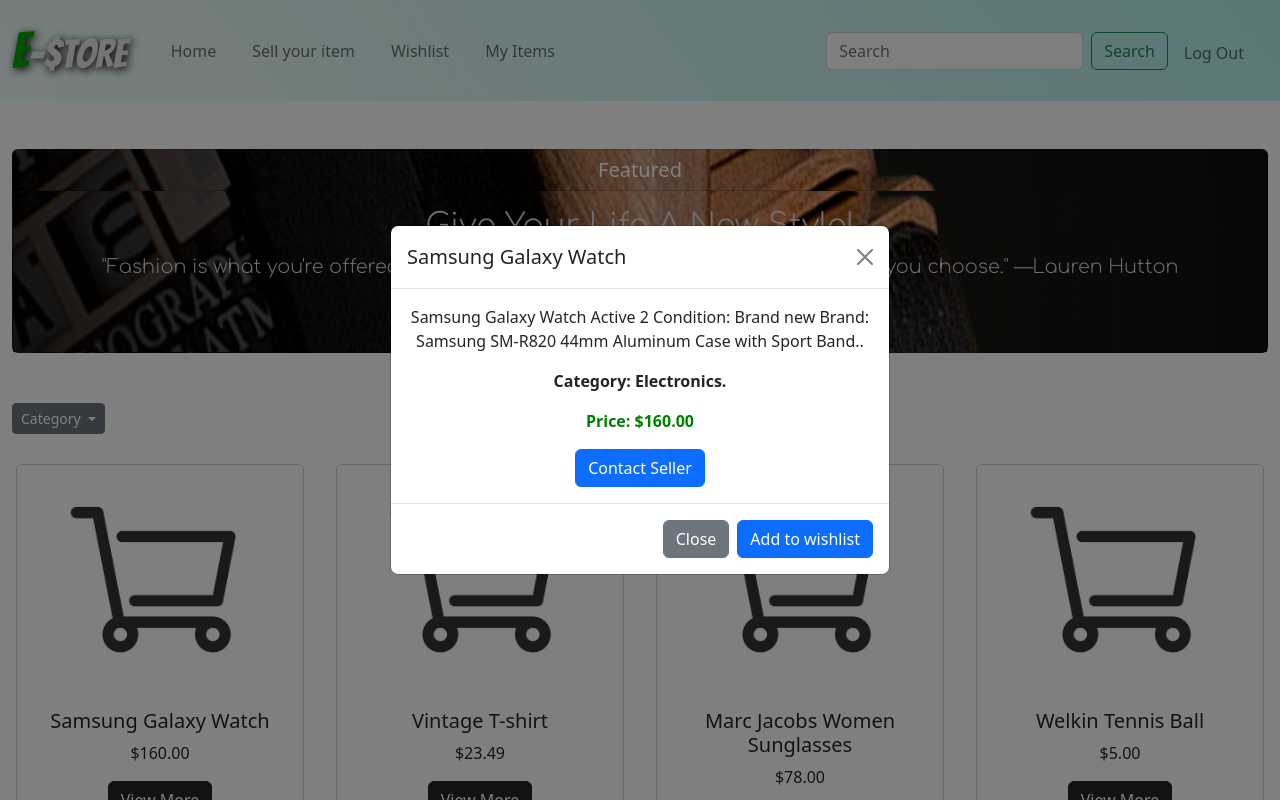
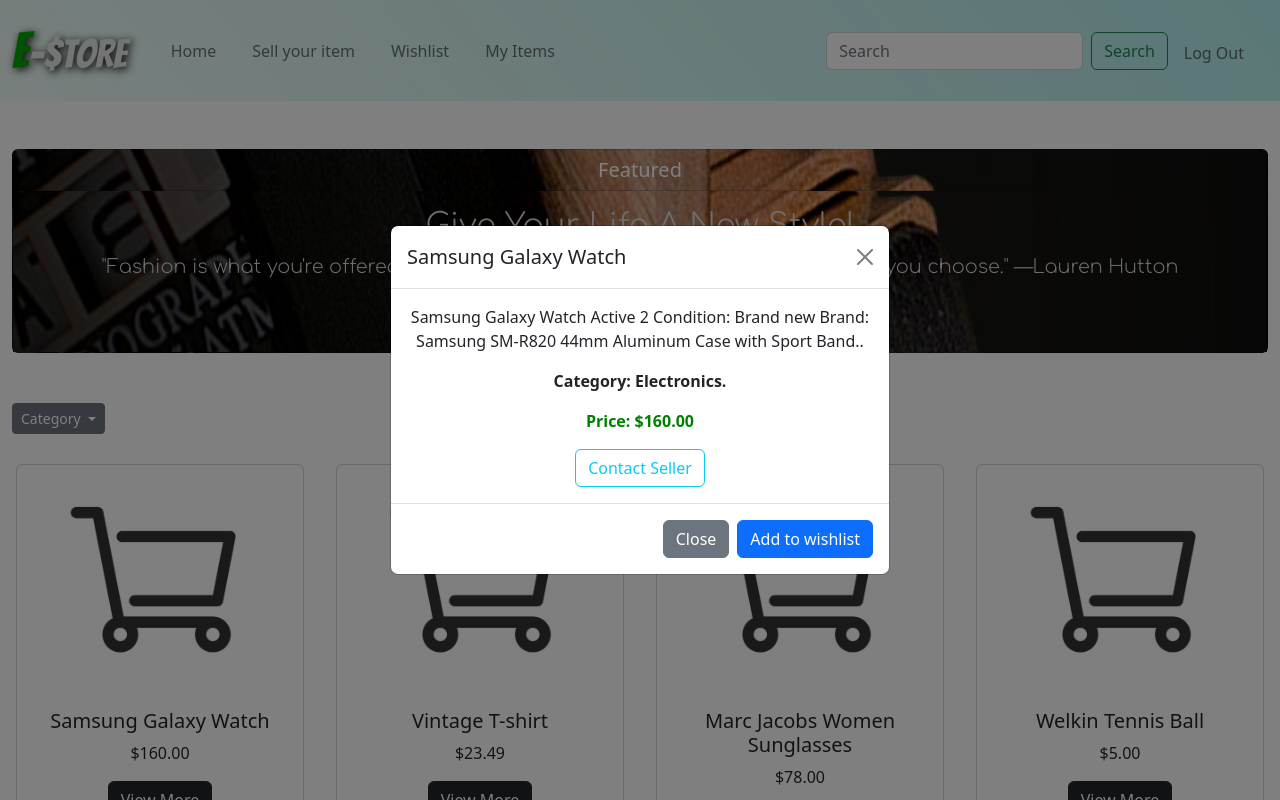
Before and after one commit to Aaqilirshad/project, a Flask app: page / in a window 1280 px wide, after a click on "View More". Run offline with Flask 2, Linux system fonts and the light colour scheme; a user stored in the database is signed in; some libraries are stand-ins or nearby versions.

Commit message:
added styles,finalized project

```diff
--- a/templates/index.html
+++ b/templates/index.html
@@ -91,7 +91,7 @@ Home
                             <p>{{row.description}}.</p>
                             <p style="font-weight: bold;">Category: {{row.catergory}}.</p>
                             <p style="font-weight: bold; color:green">Price: {{row.price | usd}}</p>
-                            <button class="btn btn-primary" data-bs-target="#c{{row.id}}" data-bs-toggle="modal">Contact Seller</button>
+                            <button class="btn btn-outline-info" data-bs-target="#c{{row.id}}" data-bs-toggle="modal">Contact Seller</button>
                           </div>
                           <div class="modal-footer">
                             <button type="button" class="btn btn-secondary" data-bs-dismiss="modal">Close</button>
@@ -135,8 +135,8 @@ Home
                             </div>
                             <input type="hidden" value="{{row.id}}" name="id">
 
-                            <div class="col-12">
-                              <button type="submit" class="btn btn-primary">Send</button>
+                            <div class="col-12" style="margin-top:5px ;">
+                              <button type="submit" class="btn btn-success">Send</button>
                             </div>
                           </form>
 
--- a/templates/products.html
+++ b/templates/products.html
@@ -22,7 +22,7 @@
                       <div class="modal-body">
                         <p>{{row.description}}.</p>
                         <p>Price: {{row.price | usd}}</p>
-                        <button class="btn btn-primary" data-bs-target="#c{{row.id}}" data-bs-toggle="modal">Contact Seller</button>
+                        <button class="btn btn-outline-info" data-bs-target="#c{{row.id}}" data-bs-toggle="modal">Contact Seller</button>
                       </div>
                       <div class="modal-footer">
                         <button type="button" class="btn btn-secondary" data-bs-dismiss="modal">Close</button>
@@ -64,8 +64,8 @@
                                 </div>
                                 <input type="hidden" value="{{row.id}}" name="id">
 
-                                <div class="col-12">
-                                  <button type="submit" class="btn btn-primary">Send</button>
+                                <div class="col-12" style="margin-top:5px ;">
+                                  <button type="submit" class="btn btn-success">Send</button>
                                 </div>
                               </form>
 
--- a/templates/wishlist.html
+++ b/templates/wishlist.html
@@ -38,7 +38,7 @@
                                         <div class="modal-body">
                                         <p>{{row.description}}.</p>
                                         <p>Price: {{row.price | usd}}</p>
-                                        <button class="btn btn-primary" data-bs-target="#c{{row.id}}" data-bs-toggle="modal">Contact Seller</button>
+                                        <button class="btn btn-outline-info" data-bs-target="#c{{row.id}}" data-bs-toggle="modal">Contact Seller</button>
                                         </div>
                                         <div class="modal-footer">
                                         <button type="button" class="btn btn-secondary" data-bs-dismiss="modal">Close</button>
@@ -80,8 +80,8 @@
                                                 </div>
                                                 <input type="hidden" value="{{row.id}}" name="id">
 
-                                                <div class="col-12">
-                                                    <button type="submit" class="btn btn-primary">Send</button>
+                                                <div class="col-12" style="margin-top:5px ;">
+                                                    <button type="submit" class="btn btn-success">Send</button>
                                                 </div>
                                                 </form>
 
```
Also changed, not shown: shopper.db, 1 other file.
